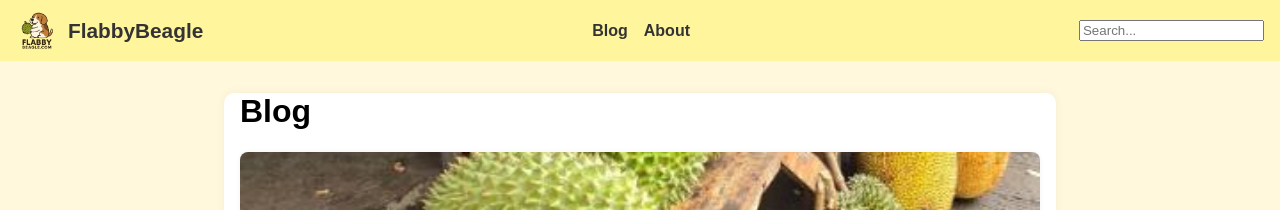
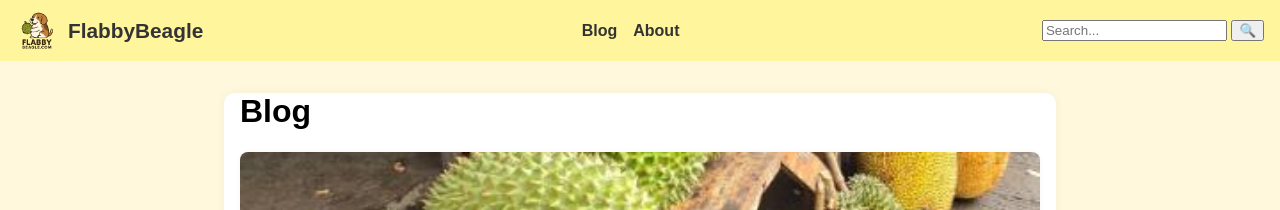
Before and after one commit to yensan57/flabbybeagle, a Jekyll site: the page built from index.md, in a window 1280 px wide. Shown: the top 210 px of the page. Built offline with Jekyll 4.4.1, drawn with Linux system fonts in a browser that asks for light colours.

Commit message:
Update default.html

```diff
--- a/_layouts/default.html
+++ b/_layouts/default.html
@@ -208,33 +208,25 @@
 <body>
   <header>
     <nav class="navbar">
+      <!--  CHANGED: Added logo + linked brand -->
       <a href="{{ '/' | relative_url }}" class="nav-brand">
-        <img src="/assets/images/flabbybeagle_icon_words_png_70px.png" alt="FlabbyBeagle Logo">
+        <img src="/assets/images/flabbybeagle_icon_words_png_70px.png" alt="FlabbyBeagle Logo">  <!-- your logo path -->
         {{ site.title }}
       </a>
 
-      <!-- Hamburger Button -->
+      <!--  CHANGED: Hamburger toggle button -->
       <button class="nav-toggle" aria-label="Toggle navigation">☰</button>
 
-      <!-- Navbar Menu (left side) -->
       <ul class="nav-menu">
         <li><a href="{{ '/' | relative_url }}">Blog</a></li>
         <li><a href="{{ '/about' | relative_url }}">About</a></li>
-
-        <!-- Remove the desktop search bar here -->
-        <!-- <form action="/search" method="get" class="desktop-search-form">
-          <input type="text" name="q" placeholder="Search..." aria-label="Search" class="desktop-search-input">
-        </form> -->
       </ul>
 
-      <!-- Mobile Search Bar (inside the hamburger menu) -->
-      <ul class="nav-menu">
-        <li class="search-bar-mobile">
-          <form action="/search" method="get">
-            <input type="text" name="q" placeholder="Search..." aria-label="Search">
+      <form action="/search" method="get" class="search-form">
+        <input type="text" name="q" placeholder="Search..." class="search-input">
+        <button type="submit" class="search-button">🔍</button>
       </form>
-        </li>
-      </ul>
+
     </nav>
   </header>
 
@@ -311,5 +303,6 @@
     });
   </script>
 
+
 </body>
 </html>
```
Lines whose indentation alone changed are shown as unchanged.
